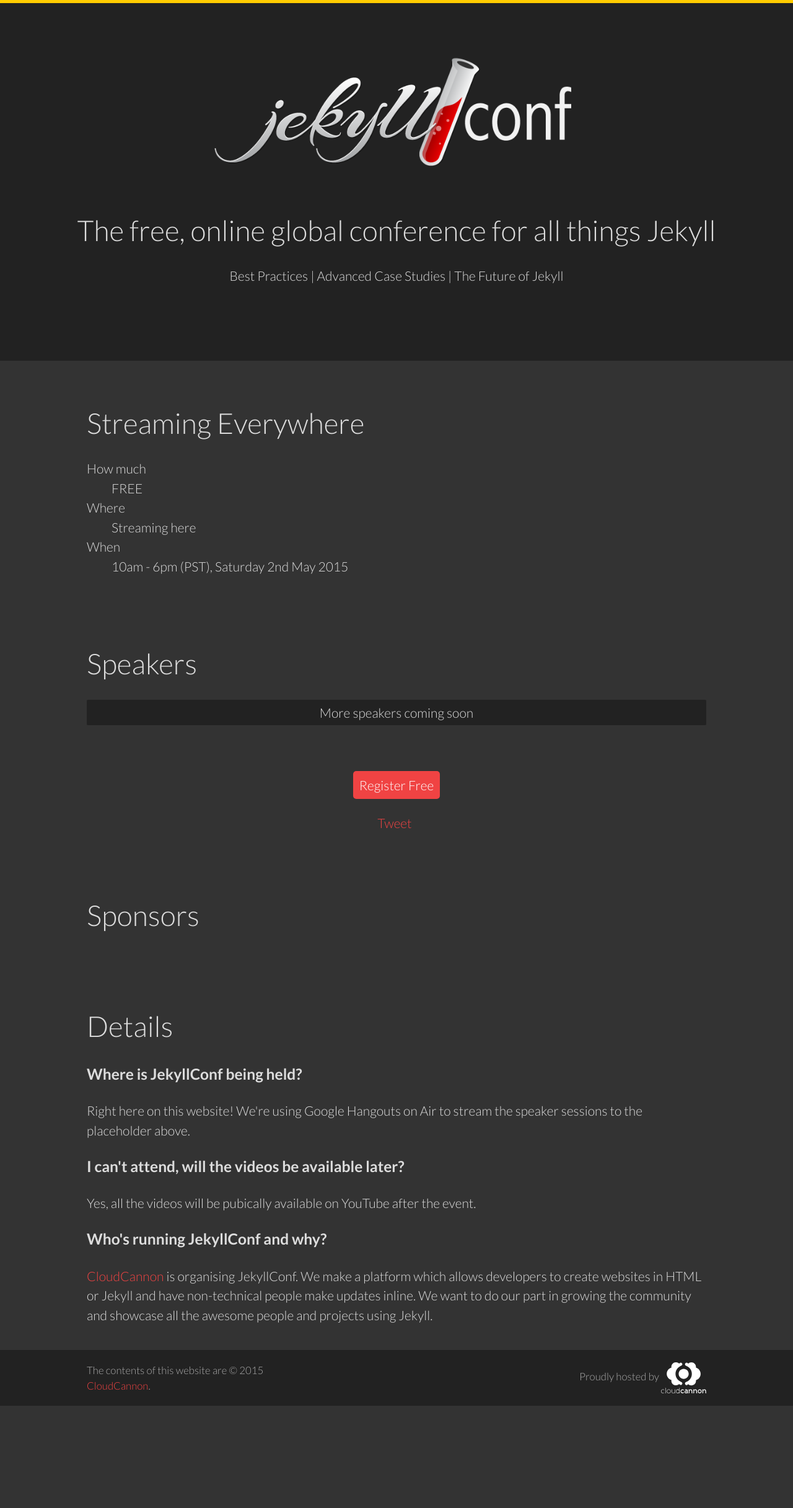
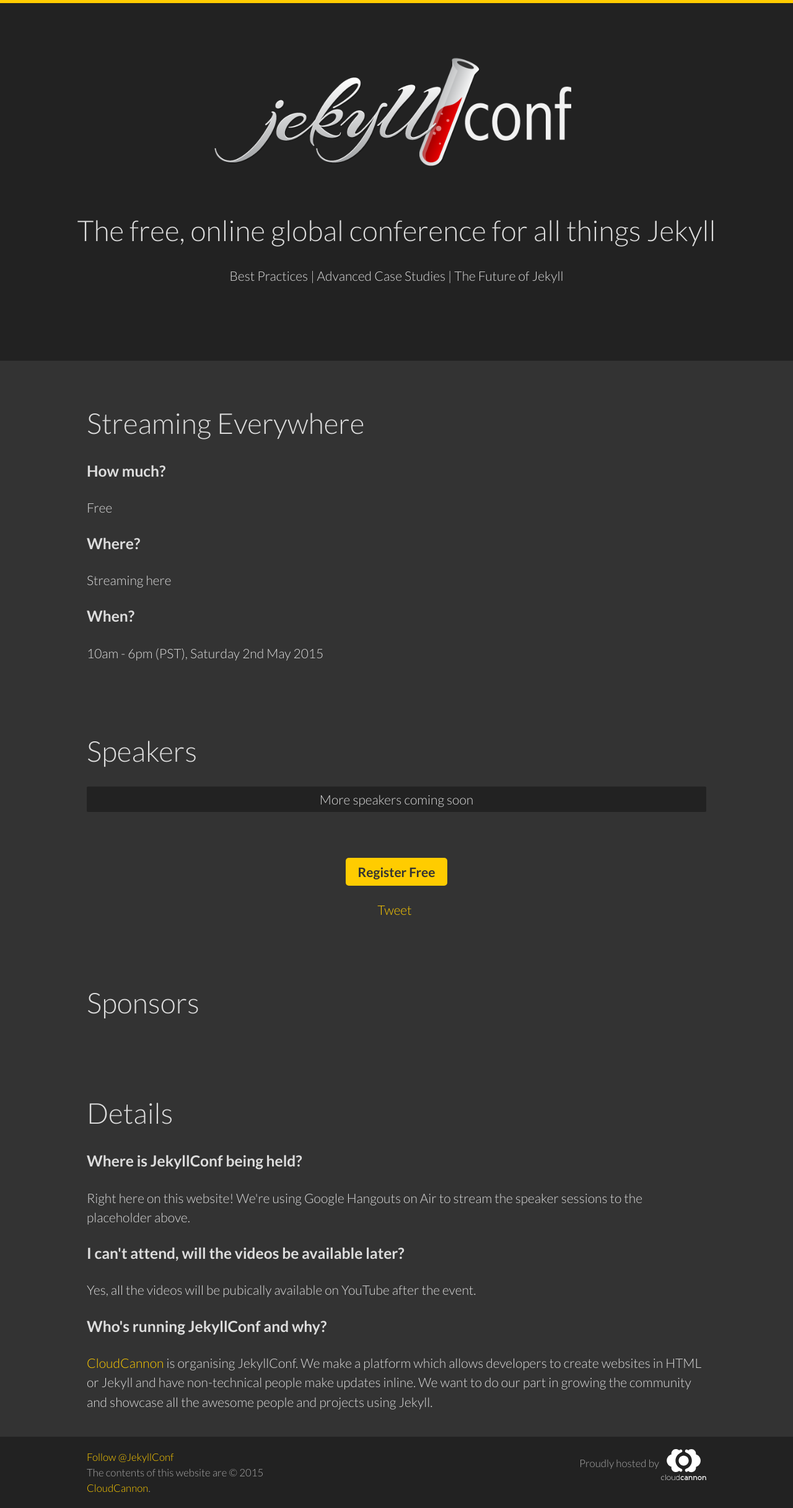
Before and after one commit to CloudCannon/JekyllConf, a Jekyll site: the page built from index.html, in a window 1280 px wide. Shown: the whole page at 62% size. Built offline with Jekyll 4.4.1, drawn with Linux system fonts in a browser that asks for light colours; comment, search, counter and statistics services are not loaded; before the commit the page ends 2268 px from its top, so only the background shows below that.

Commit message:
Fixed up colors and layout. Added twitter follow button

```diff
--- a/_layouts/default.html
+++ b/_layouts/default.html
@@ -32,6 +32,14 @@
 					</a>
 				</p>
 
+				<p> <a class="twitter-follow-button"
+  href="https://twitter.com/JekyllConf"
+  data-show-count="false"
+  data-lang="en">
+Follow @JekyllConf
+</a>
+<script>window.twttr=(function(d,s,id){var js,fjs=d.getElementsByTagName(s)[0],t=window.twttr||{};if(d.getElementById(id))return t;js=d.createElement(s);js.id=id;js.src="https://platform.twitter.com/widgets.js";fjs.parentNode.insertBefore(js,fjs);t._e=[];t.ready=function(f){t._e.push(f);};return t;}(document,"script","twitter-wjs"));</script></p>
+
 				<p>The contents of this website are &copy; 2015 <a href="http://cloudcannon.com">CloudCannon</a>.
 			</div>
 		</footer>
--- a/css/style.css
+++ b/css/style.css
@@ -27,12 +27,12 @@
 
 a {
 	text-decoration: none;
-	color: #F04343;
+	color: #fc0;
 }
 
 a:hover {
 	text-decoration: none;
-	color: #DF1717;
+	color: #f90;
 }
 
 .container {
@@ -70,10 +70,12 @@
 
 
 .button > a {
-	padding: 10px;
+	padding: 10px 20px;
   color: #fff;
-	background-color:#F04343;
+	background-color:#fc0;
   border-radius: 5px;
+	color: #333;
+	font-weight: bold;
 }
 
 .center-text {
--- a/index.html
+++ b/index.html
@@ -7,14 +7,14 @@
 
 		<h2 class="editable">Streaming Everywhere</h2>
 
-		<dl>
-			<dt>How much</dt>
-			<dd>FREE</dd>
-			<dt>Where</dt>
-			<dd>Streaming here</dd>
-			<dt>When</dt>
-			<dd>10am - 6pm (PST), Saturday 2nd May 2015</dd>
-		</dl>
+			<h3>How much?</h3>
+			<p>Free</p>
+
+			<h3>Where?</h3>
+			<p>Streaming here</p>
+
+			<h3>When?</h3>
+			<p>10am - 6pm (PST), Saturday 2nd May 2015</p>
 	</div>
 </section>
 
```
